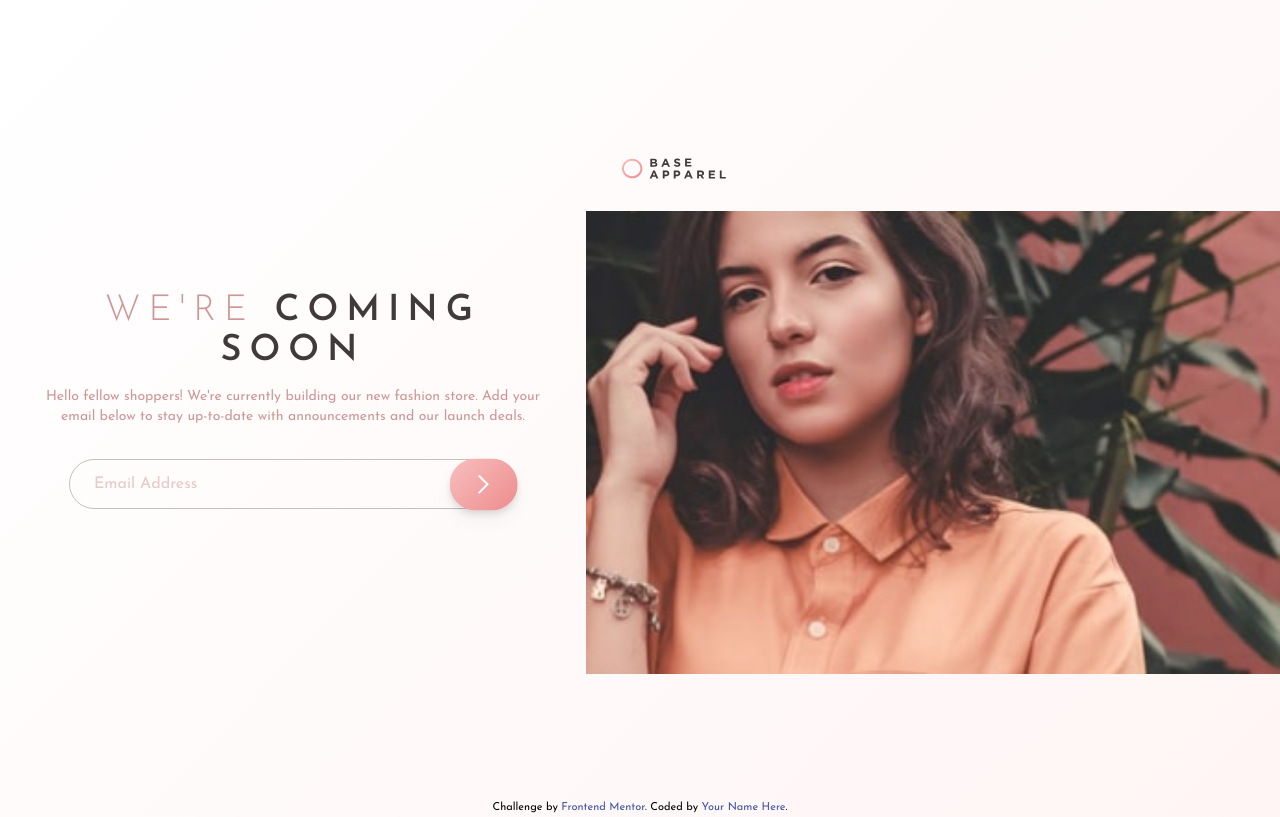
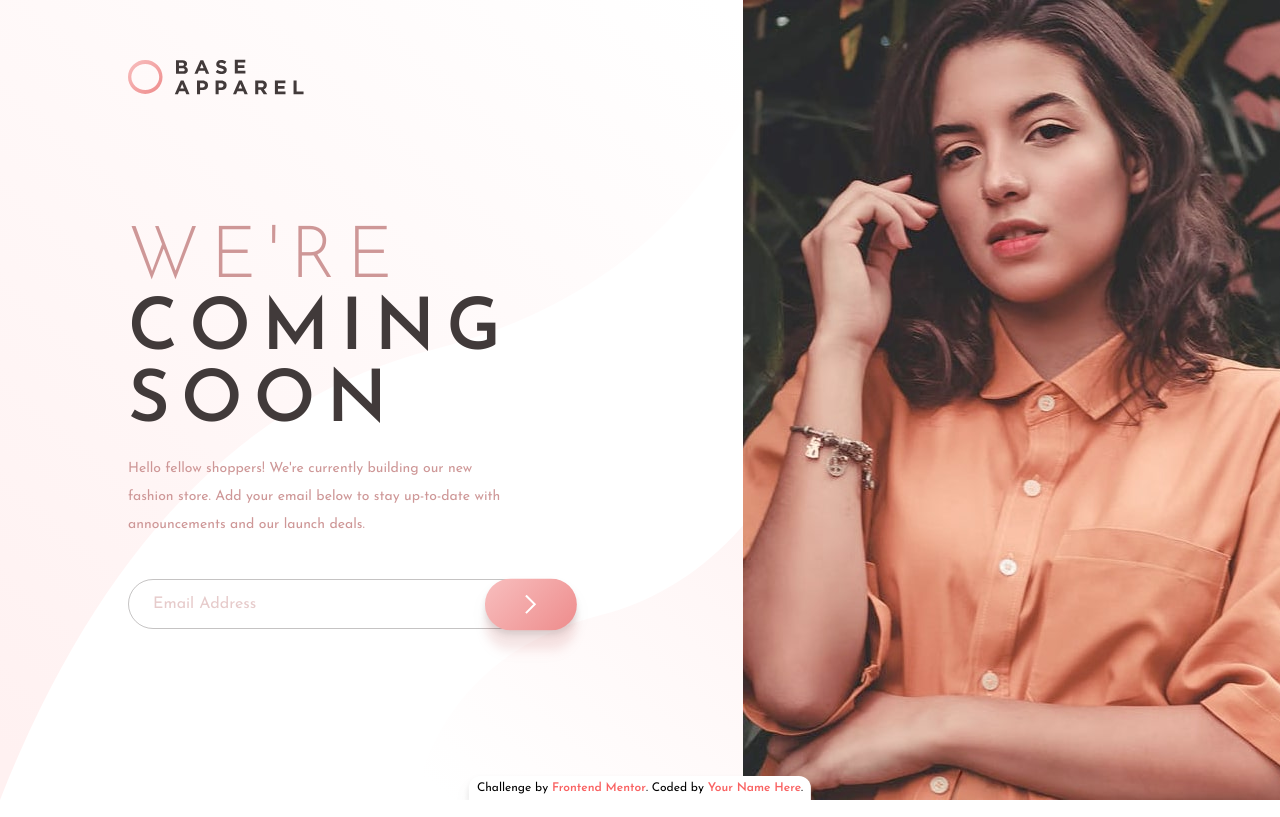
Before and after one commit to amirhazizi/base-apparel-coming-soon, a website: page index.html in a window 1280 px wide. Drawn offline with Linux system fonts and the light colour scheme.

Commit message:
update index.html

```diff
--- a/css/input.css
+++ b/css/input.css
@@ -13,33 +13,68 @@ body {
   background: var(--grdient1);
 }
 .header {
-  letter-spacing: 0.5rem;
+  letter-spacing: 0.7rem;
 }
 form {
   width: 100%;
 }
 input {
   border: 1px solid transparent;
-  background: transparent;
-  flex: 1 0 auto;
 }
-/* input::placeholder {
-  color: red;
-} */
+.error-img {
+  position: absolute;
+  visibility: hidden;
+  top: 50%;
+  right: 25%;
+  transform: translate(0, -50%);
+}
+.error-message {
+  position: absolute;
+  top: 100%;
+  left: 0;
+  transform: translate(0, 0%);
+  visibility: hidden;
+}
+.active {
+  visibility: visible;
+}
 button {
   position: absolute;
   right: 0;
   top: 0;
   transform: translate(1%, -1%);
+  filter: drop-shadow(0px 20px 5px rgba(191, 12, 12, 0.086));
+  transition: all 50ms linear;
+}
+button:hover {
+  filter: drop-shadow(0px 20px 8px rgba(142, 5, 5, 0.176));
 }
 .btn-img {
   background: var(--gradient2);
 }
+
 /* footer */
-.attribution {
-  font-size: 11px;
-  text-align: center;
+footer {
+  position: absolute;
+  left: 50%;
+  bottom: 0;
+  transform: translate(-50%, 0);
+  min-width: 250px;
 }
-.attribution a {
-  color: hsl(228, 45%, 44%);
+@media (min-width: 768px) {
+  body {
+    background: url(../images/bg-pattern-desktop.svg);
+  }
+  .desktop-img {
+    background: url(../images/hero-desktop.jpg) no-repeat;
+    background-size: auto;
+  }
+  form {
+    width: 80%;
+  }
 }
+@media (min-width: 1400px) {
+  form {
+    width: 60%;
+  }
+}
--- a/index.html
+++ b/index.html
@@ -14,28 +14,50 @@
     <link rel="stylesheet" href="./css/fonts.css" />
     <title>Frontend Mentor | Base Apparel coming soon page</title>
   </head>
-  <body class="min-h-screen">
+  <body>
     <main>
-      <div class="flex flex-col lg:flex-row-reverse lg:h-screen">
-        <div class="space-y-4 w-screen flex flex-col justify-center">
-          <img class="p-9 py-4 w-44 mt-4" src="./images/logo.svg" alt="" />
-          <img class="mx-auto w-screen" src="./images/hero-mobile.jpg" alt="" />
+      <div class="flex flex-col md:flex-row-reverse items-center">
+        <div
+          class="desktop-img space-y-4 w-screen flex flex-col md:w-2/3 lg:w-1/2 md:min-h-screen"
+        >
+          <img
+            class="p-9 py-4 w-44 mt-4 md:hidden"
+            src="./images/logo.svg"
+            alt=""
+          />
+          <img
+            class="mx-auto w-screen md:hidden"
+            src="./images/hero-mobile.jpg"
+            alt=""
+          />
         </div>
-        <div class="flex flex-col text-center py-16 px-8 lg:justify-center">
+        <div
+          class="flex flex-col text-center py-16 px-8 lg:justify-center md:w-2/3 lg:w-2/3 md:text-left md:px-10 lg:py-0 lg:pl-32"
+        >
+          <img
+            class="w-44 mt-4 hidden md:block md:relative -top-32"
+            src="./images/logo.svg"
+            alt=""
+          />
           <h1
-            class="header text-4xl uppercase font-bold text-cl_DarkGrayishRed"
+            class="header text-4xl uppercase font-bold text-cl_DarkGrayishRed md:text-7xl"
           >
             <span class="text-cl_DesaturatedRed font-light">We're</span> coming
             soon
           </h1>
-          <p class="text-cl_DesaturatedRed text-sm mt-4">
+          <p
+            class="text-cl_DesaturatedRed text-sm mt-4 md:max-w-sm md:mt-4 md:leading-7"
+          >
             Hello fellow shoppers! We're currently building our new fashion
             store. Add your email below to stay up-to-date with announcements
             and our launch deals.
           </p>
-          <form action="" class="flex mx-auto relative max-w-md mt-8">
+          <form
+            action=""
+            class="flex mx-auto relative max-w-md mt-8 md:mx-0 md:mt-10"
+          >
             <input
-              class="rounded-full border-cl_DarkGrayishRed py-3 px-6 placeholder:text-cl_DesaturatedRed placeholder:opacity-50 border-opacity-30"
+              class="rounded-full border-cl_DarkGrayishRed py-3 px-6 placeholder:text-cl_DesaturatedRed placeholder:opacity-50 border-opacity-30 bg-transparent flex-auto focus:outline-cl_SoftRed"
               type="email"
               placeholder="Email Address"
             />
@@ -43,20 +65,32 @@
               <img
                 src="./images/icon-arrow.svg"
                 alt=""
-                class="btn-img py-4 px-7 drop-shadow-lg rounded-full"
+                class="btn-img py-4 px-7 drop-shadow-lg rounded-full md:px-10 hover:brightness-125"
               />
             </button>
+            <img src="./images/icon-error.svg" alt="" class="error-img" />
+            <p
+              class="error-message text-cl_SoftRed pl-4 mt-2 opacity-50 text-sm"
+            >
+              Please provide a valid email
+            </p>
           </form>
         </div>
       </div>
     </main>
 
     <footer>
-      <p class="attribution">
+      <p
+        class="text-center bg-white text-xs py-1 px-2 rounded-t-xl drop-shadow-lg"
+      >
         Challenge by
-        <a href="https://www.frontendmentor.io?ref=challenge" target="_blank"
+        <a
+          href="https://www.frontendmentor.io?ref=challenge"
+          class="font-bold text-cl_SoftRed"
+          target="_blank"
           >Frontend Mentor</a
-        >. Coded by <a href="#">Your Name Here</a>.
+        >. Coded by
+        <a class="font-bold text-cl_SoftRed" href="#">Your Name Here</a>.
       </p>
     </footer>
   </body>
```
Also changed, not shown: css/styles.css.
